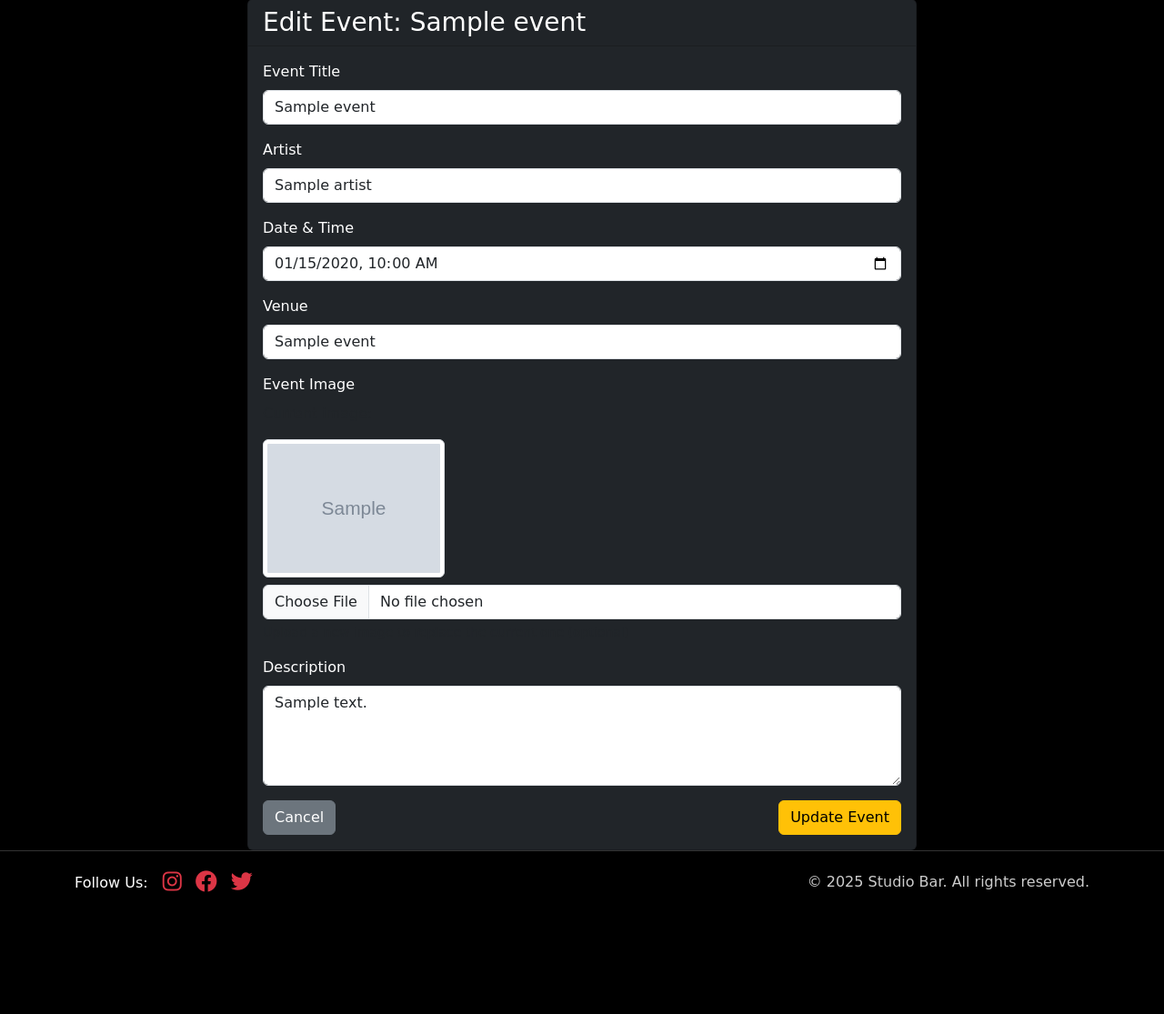
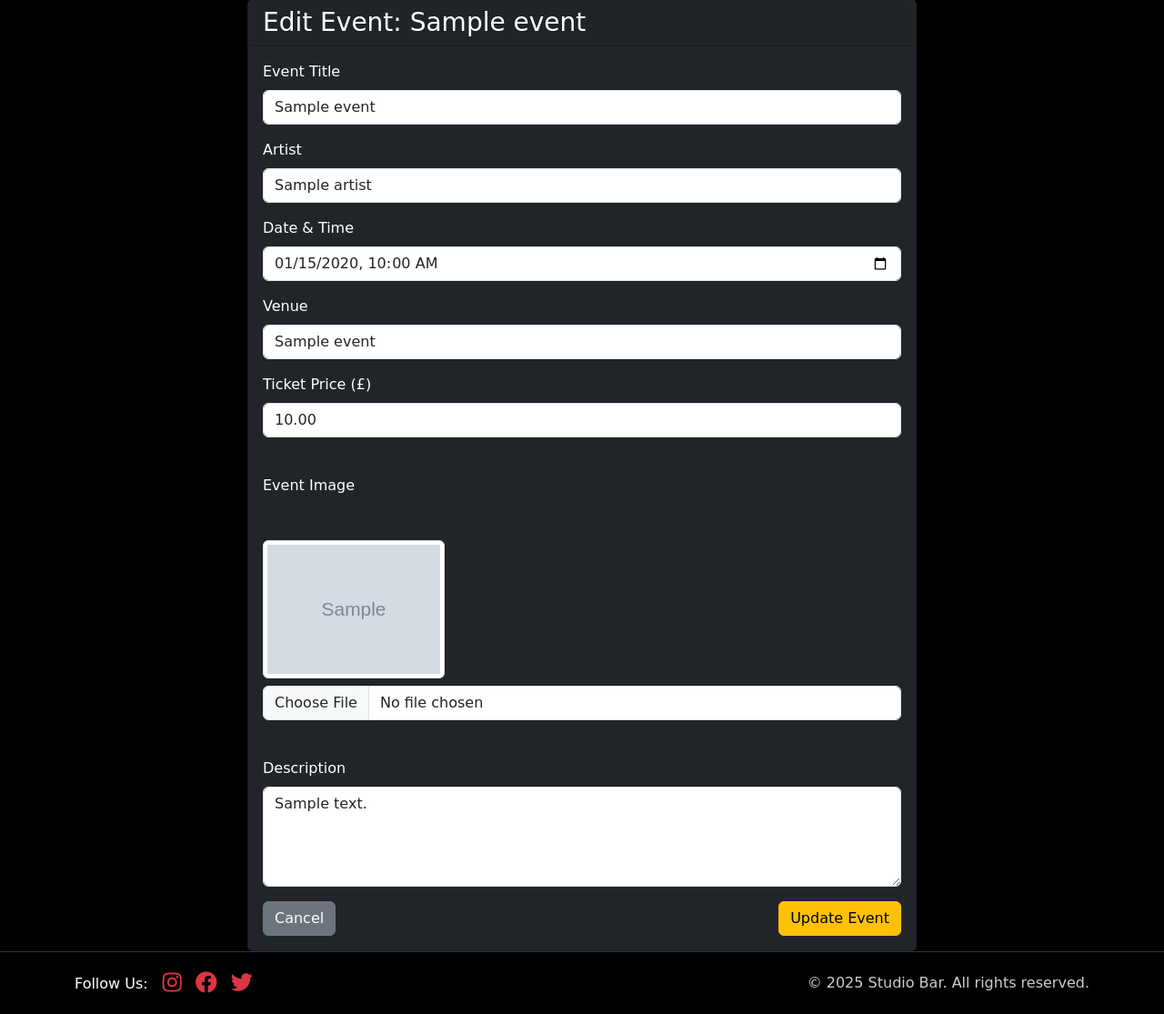
Before and after one commit to bethneyanderson/studio-bar, a Django app: page /events/update/1/ in a window 1280 px wide. Shown: the part 81-1196 px from the top of the page at 91% size. Before the commit the page ends 1062 px from the top, so only its background shows below. Run offline with Django 4.2, Linux system fonts and the light colour scheme; a user stored in the database is signed in; tables that the repository leaves empty hold one stand-in row (values such as "Sample post"); grey boxes marked "Sample" are stand-in pictures; some web fonts are replaced.

Commit message:
Add price field for events

```diff
--- a/events/forms.py
+++ b/events/forms.py
@@ -4,7 +4,7 @@
 class EventForm(forms.ModelForm):
     class Meta:
         model = Event
-        fields = ['title', 'date', 'description', 'venue_name', 'artist', 'image']
+        fields = ['title', 'date', 'description', 'venue_name', 'artist', 'image', 'price']
         widgets = {
             'title': forms.TextInput(attrs={'class': 'form-control', 'placeholder': 'Event Title'}),
             'date': forms.DateTimeInput(attrs={'class': 'form-control', 'type': 'datetime-local'}),
@@ -12,6 +12,7 @@
             'venue_name': forms.TextInput(attrs={'class': 'form-control', 'placeholder': 'Venue Name'}),
             'artist': forms.Select(attrs={'class': 'form-control'}),
             'image': forms.FileInput(attrs={'class': 'form-control', 'accept': 'image/*'}),
+            'price': forms.NumberInput(attrs={'class': 'form-control', 'step': '0.01', 'min': '0', 'placeholder': '0.00'}),
         }
         labels = {
             'title': 'Event Title',
@@ -20,4 +21,5 @@
             'venue_name': 'Venue',
             'artist': 'Artist',
             'image': 'Event Image',
+            'price': 'Ticket Price (£)',
         }
--- a/events/templates/events/events.html
+++ b/events/templates/events/events.html
@@ -38,7 +38,9 @@
           <div class="card-body">
             <h5 class="card-title text-white">{{ event.title }}</h5>
             <p class="card-text text-white">{{ event.date|date:"F d, Y" }}</p>
-            <p class="card-text text-white">{{ event.date|time:"g:i A" }}</p>
+            <p class="card-text text-white">
+              {{ event.date|time:"g:i A" }} | {{ event.get_price_display }}
+            </p>
 
             <div class="mt-3">
               <button class="btn btn-danger btn-sm book-tickets-btn">
--- a/events/templates/events/update_event.html
+++ b/events/templates/events/update_event.html
@@ -47,6 +47,19 @@
             </div>
 
             <div class="mb-3">
+              <label for="{{ form.price.id_for_label }}" class="form-label"
+                >{{ form.price.label }}</label
+              >
+              {{ form.price }} {% if form.price.errors %}
+              <div class="text-danger">{{ form.price.errors }}</div>
+              {% endif %}
+              <div class="form-text text-muted">
+                Current price: {{ event.get_price_display }}. Enter 0.00 for
+                free events, or set a ticket price in pounds
+              </div>
+            </div>
+
+            <div class="mb-3">
               <label for="{{ form.image.id_for_label }}" class="form-label"
                 >{{ form.image.label }}</label
               >
--- a/index/admin.py
+++ b/index/admin.py
@@ -10,10 +10,11 @@
 
 @admin.register(Event)
 class EventAdmin(admin.ModelAdmin):
-    list_display = ('title', 'date', 'venue_name', 'artist', 'image')
+    list_display = ('title', 'date', 'venue_name', 'artist', 'get_price_display')
     search_fields = ('title', 'venue_name')
-    list_filter = ('date', 'artist')
+    list_filter = ('date', 'artist', 'price')
     readonly_fields = ('image_preview',)
+    fields = ('title', 'date', 'description', 'venue_name', 'artist', 'price', 'image', 'image_preview')
 
     def image_preview(self, obj):
         if obj.image:
--- a/index/models.py
+++ b/index/models.py
@@ -19,6 +19,13 @@
     venue_name = models.CharField(max_length=200)
     artist = models.ForeignKey(Artist, on_delete=models.CASCADE, related_name='events')
     image = models.ImageField(upload_to='events/', blank=True, null=True, help_text='Event poster or promotional image')
+    price = models.DecimalField(max_digits=6, decimal_places=2, default=0.00, help_text='Ticket price (0.00 for free events)')
 
     def __str__(self):
         return f"{self.title} ({self.date.strftime('%Y-%m-%d')})"
+
+    def get_price_display(self):
+        """Return 'Free' if price is 0.00, otherwise return formatted price"""
+        if self.price == 0:
+            return 'Free'
+        return f'£{self.price:.2f}'
--- a/static/css/style.css
+++ b/static/css/style.css
@@ -8,7 +8,7 @@
 
 /* Home page hero section */
 .home-hero {
-  background-image: url("../images/mic.jpg");
+  background-image: url("../images/fist.jpg");
   background-size: cover;
   background-position: center;
   background-repeat: no-repeat;
```
Also changed, not shown: events/templates/events/create_event.html (+12 -0 lines), events/templates/events/event_detail.html (+45 -18 lines), index/migrations/0003_event_price.py (added).
